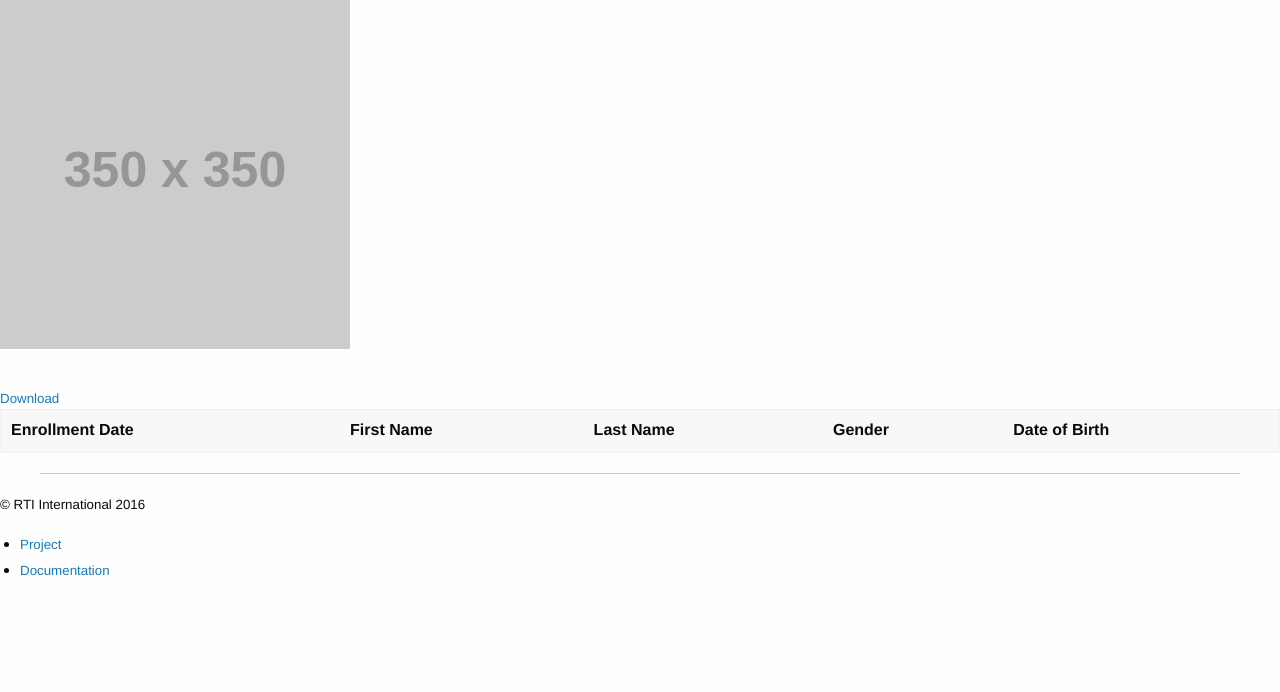
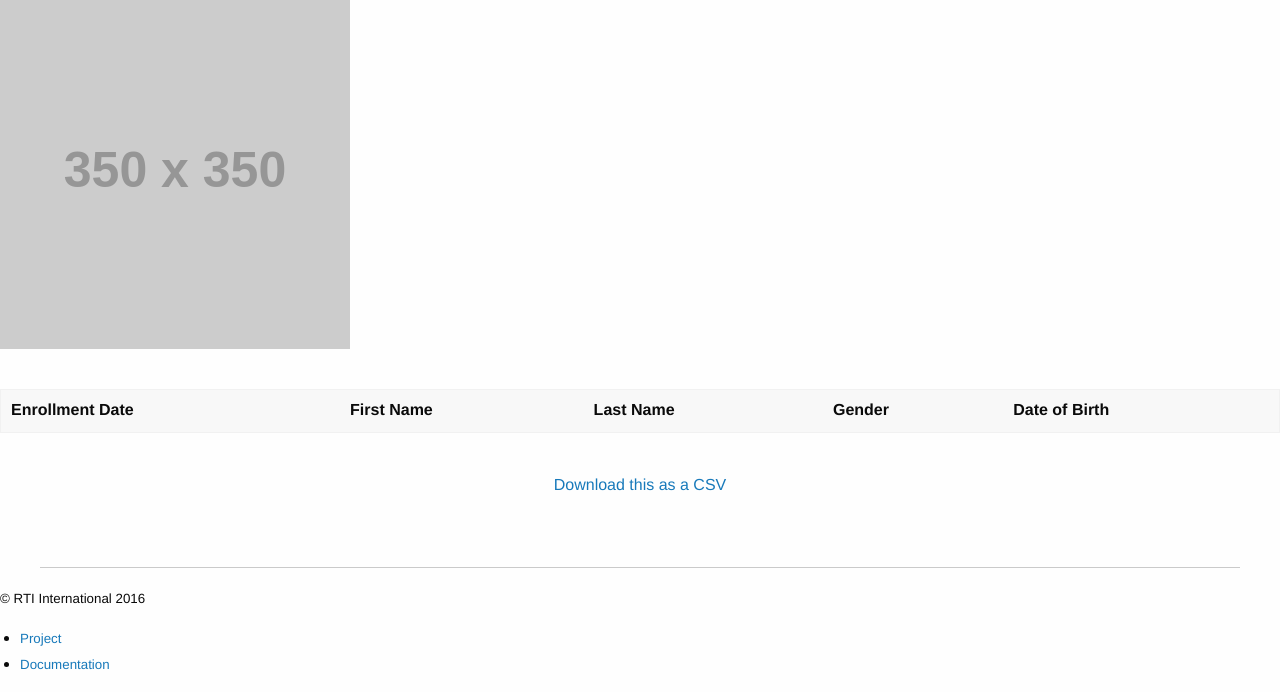
Before and after one commit to RTIInternational/researchnet, a Django app: page /enrollments/ in a window 1280 px wide. Shown: the part 766-1458 px from the top of the page. Before the commit the page ends 1342 px from the top, so only its background shows below. Run offline with Django 3.2, Linux system fonts and the light colour scheme; the visitor is signed in with stand-in values (Sample User, id 1); data comes from the database, SQL or seed files in the repository; grey boxes labelled with a size stand in for pictures from a placeholder-image service; data that the repository does not hold is empty; parts of the project's set-up code (start-up, migrations or seed data) failed here and were passed over; some libraries are stand-ins or nearby versions.

Commit message:
fixed problem withthe download link and datatables

```diff
--- a/researchnet/dashboard/static/dashboard.css
+++ b/researchnet/dashboard/static/dashboard.css
@@ -1,7 +1,8 @@
 
 
 .export_link {
-	font-size: 10pt;
+	text-align: center;
+	padding-bottom: 50px;
 }
 
 .main_display, .main_table {
--- a/researchnet/dashboard/templates/participant.html
+++ b/researchnet/dashboard/templates/participant.html
@@ -26,10 +26,6 @@
 
   <div class="row main_table">
 
-  	  <div class="export_link right">
-        <i class="fi-download"></i> <a href="/export_enrollees">Download</a>
-      </div>
-
       <table id="participants" class="display" cellspacing="0" width="100%">
 
       <thead>
@@ -55,7 +51,11 @@
     </table>
   </div>
 
-
+  <div class="row main_table">
+      <div class="export_link">
+        <i class="fi-download"></i> <a href="/export_submissions">Download this as a CSV</a>
+      </div>
+  </div>
 
 {% endblock %}
 
```
Also changed, not shown: researchnet/dashboard/templates/index.html (+8 -5 lines).
